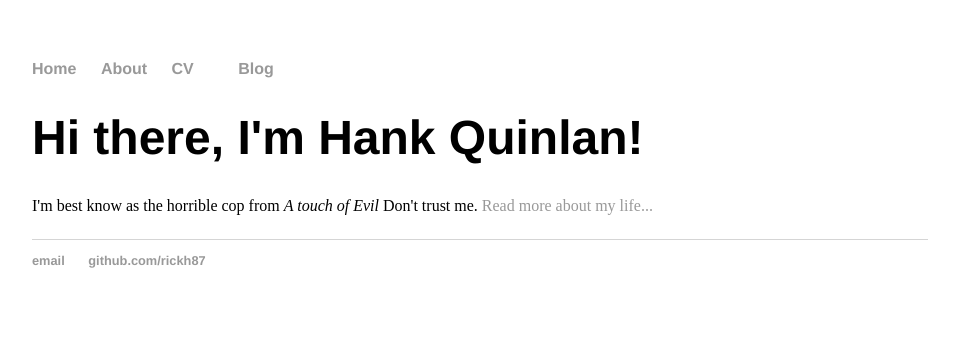
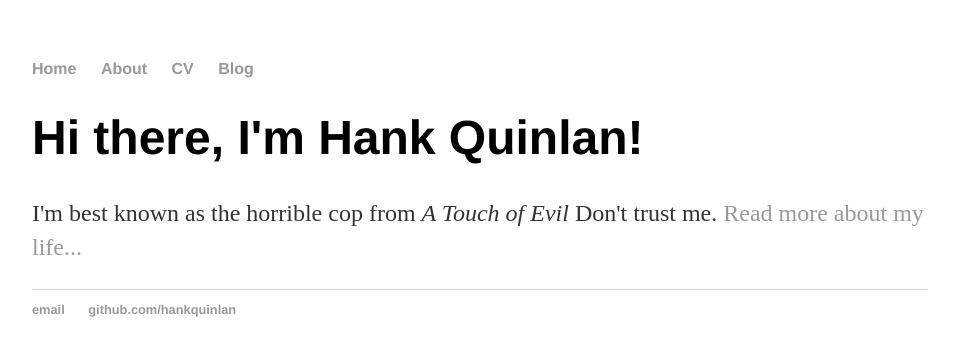
Before and after one commit to rickh87/rickh87.github.io, a Jekyll site: the page built from index.html, in a window 1280 px wide. Shown: the top 356 px of the page, without its empty margins (160-1115 px from the left). Built offline with Jekyll 4.4.1, drawn with Linux system fonts in a browser that asks for light colours.

Commit message:
update index.html to use Jykll

```diff
--- a/index.html
+++ b/index.html
@@ -1,32 +1,8 @@
-<DOCTYPE html>
-<html>
-       <head>
-              <title>Rick Holmes</title>
-              <!-- link to main stylesheet -->
-		<link rel="stylesheet" type="text/css" href="/css/main.css">
-       </head>
-       <body>
-              <nav>
-              <ul>
-                      <li><a href="/">Home</a<li>
-                      <li><a href="/about">About</a></li>
-                      <li><a href="/cv">CV</a><li>
-                      <li><a href="/blog">Blog</a></li>
-              </ul>
-              </nav>
-              <div class="container">
-              <div class="blurb">
-                      <h1>Hi there, I'm Hank Quinlan!</h1
-                             <p>I'm best know as the horrible cop from <em>A touch of Evil</em> Don't trust me.
-                             <a href="/about"> Read more about my life...</a></p>
-                     </div><!-- /.blurb -->
-                     </div><!-- /.container -->
-                     <footer>
-                     <ul>
-                            <li><a href="mailto:rickh877@gmail.com">email</a>
-                            </li>
-                            <li><a href="https://github.com/rickh87">github.com/rickh87</a></li>
-                            </ul>
-              </footer>
-       </body>
- </html>
+---
+layout: default
+title: Hank Quinlan, Horrible Cop
+---
+<div class="blurb">
+	<h1>Hi there, I'm Hank Quinlan!</h1>
+	<p>I'm best known as the horrible cop from <em>A Touch of Evil</em> Don't trust me. <a href="/about">Read more about my life...</a></p>
+</div><!-- /.blurb -->
```
